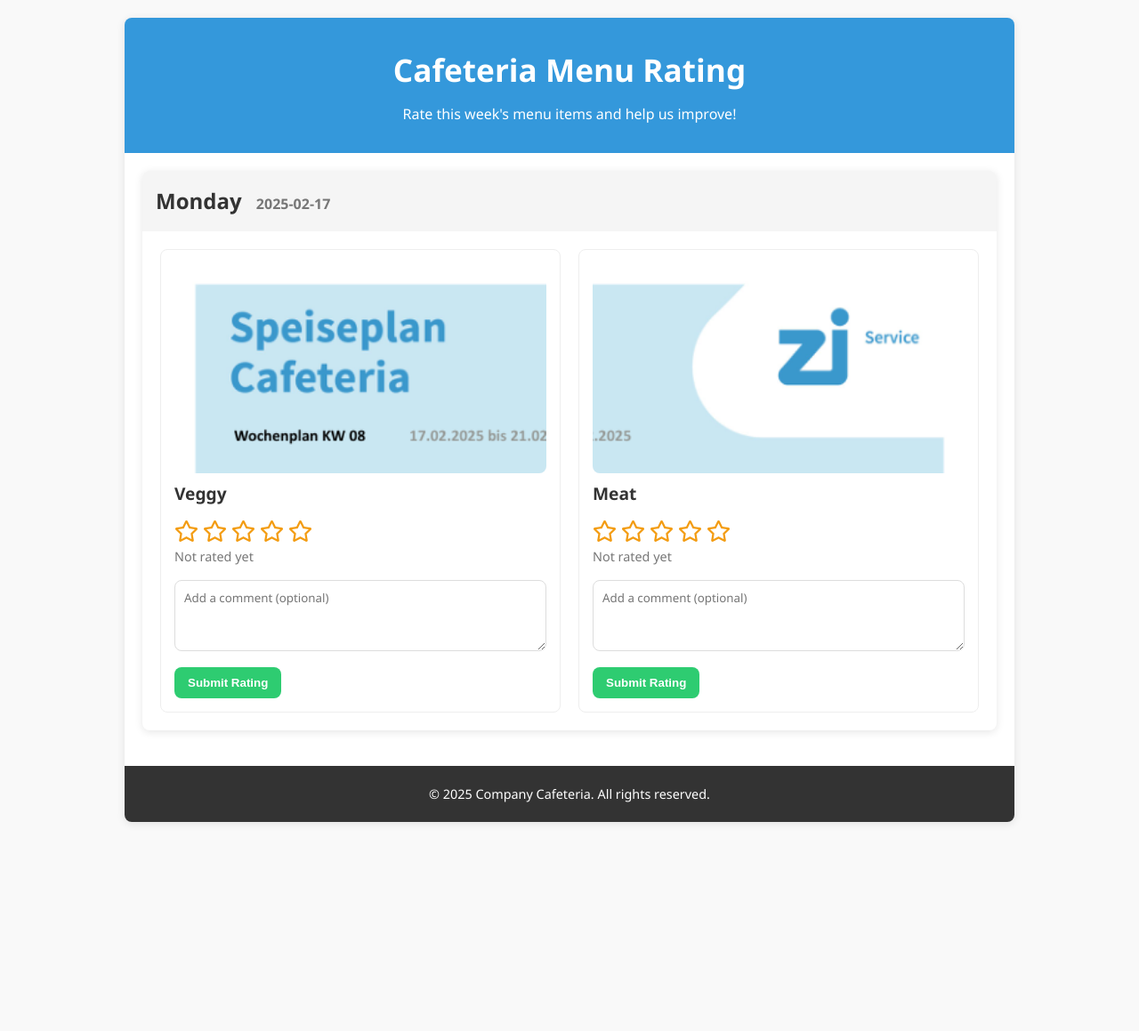
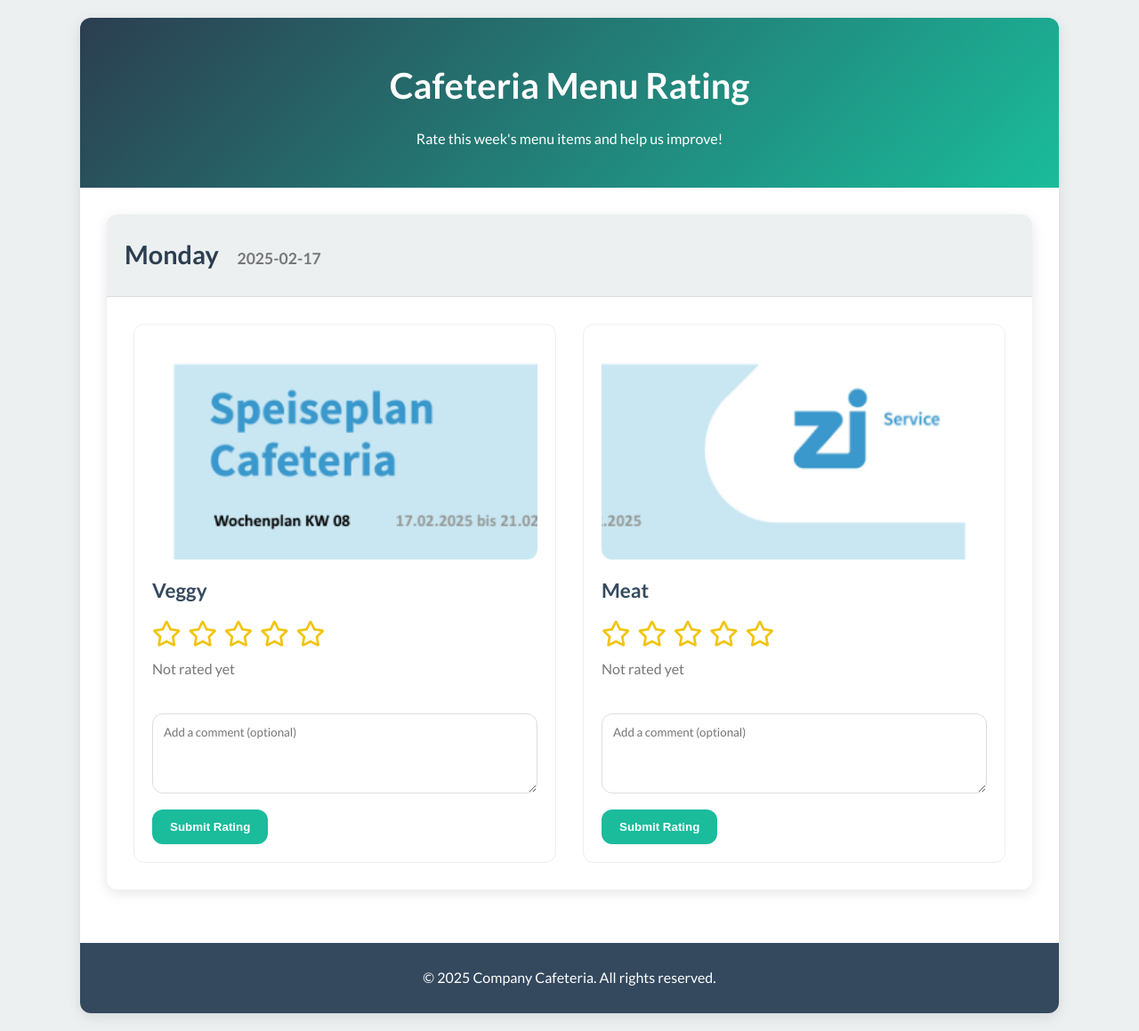
Before and after one commit to skjerns/ZI-Cafeteria-Feedback, a PHP site: page / in a window 1280 px wide. Shown: the whole page at 89% size. Before the commit the page ends 926 px from the top, so only its background shows below. Run offline with PHP 8.4, Linux system fonts and the light colour scheme.

Commit message:
Redesign the user interface for a more modern and beautiful look. This includes a new color scheme, improved typography, refined layout, and subtle animations.

```diff
--- a/css/style.css
+++ b/css/style.css
@@ -1,13 +1,16 @@
+/* Import Google Font */
+@import url('https://fonts.googleapis.com/css2?family=Lato:wght@400;700&display=swap');
+
 /* Base styles */
 :root {
-    --primary-color: #3498db;
-    --secondary-color: #2ecc71;
+    --primary-color: #2c3e50;
+    --secondary-color: #1abc9c;
     --accent-color: #e74c3c;
-    --light-gray: #f5f5f5;
-    --dark-gray: #333;
-    --text-color: #444;
-    --border-radius: 8px;
-    --box-shadow: 0 2px 10px rgba(0, 0, 0, 0.1);
+    --light-gray: #ecf0f1;
+    --dark-gray: #34495e;
+    --text-color: #34495e;
+    --border-radius: 12px;
+    --box-shadow: 0 4px 15px rgba(0, 0, 0, 0.1);
 }
 
 * {
@@ -17,15 +20,15 @@
 }
 
 body {
-    font-family: 'Segoe UI', Tahoma, Geneva, Verdana, sans-serif;
-    line-height: 1.6;
+    font-family: 'Lato', 'Segoe UI', Tahoma, Geneva, Verdana, sans-serif;
+    line-height: 1.8;
     color: var(--text-color);
-    background-color: #f9f9f9;
+    background-color: var(--light-gray);
     padding: 20px;
 }
 
 .container {
-    max-width: 1000px;
+    max-width: 1100px;
     margin: 0 auto;
     background-color: white;
     border-radius: var(--border-radius);
@@ -35,120 +38,130 @@ body {
 
 /* Header styles */
 header {
-    background-color: var(--primary-color);
+    background: linear-gradient(135deg, var(--primary-color), var(--secondary-color));
     color: white;
-    padding: 30px;
+    padding: 40px 30px;
     text-align: center;
 }
 
 header h1 {
     margin-bottom: 10px;
-    font-size: 2.2rem;
+    font-size: 2.5rem;
+    font-weight: 700;
 }
 
 /* Main content styles */
 main {
-    padding: 20px;
+    padding: 30px;
 }
 
 .menu-card {
     background-color: white;
     border-radius: var(--border-radius);
-    margin-bottom: 20px;
+    margin-bottom: 30px;
     box-shadow: var(--box-shadow);
     overflow: hidden;
-    transition: transform 0.3s ease;
+    transition: transform 0.3s ease, box-shadow 0.3s ease;
 }
 
 .menu-card:hover {
     transform: translateY(-5px);
+    box-shadow: 0 8px 25px rgba(0, 0, 0, 0.15);
 }
 
 .menu-card.future {
     opacity: 0.7;
+    filter: grayscale(50%);
 }
 
 .day-header {
     background-color: var(--light-gray);
-    padding: 15px;
+    padding: 20px;
     display: flex;
     justify-content: space-between;
     align-items: center;
+    border-bottom: 1px solid #ddd;
 }
 
 .day-header h2 {
-    font-size: 1.5rem;
-    color: var(--dark-gray);
+    font-size: 1.8rem;
+    color: var(--primary-color);
+    font-weight: 700;
 }
 
 .date {
-    font-size: 1rem;
+    font-size: 1.1rem;
     color: #777;
-    margin-left: 10px;
+    margin-left: 15px;
 }
 
 .future-tag {
-    background-color: #f39c12;
+    background-color: var(--accent-color);
     color: white;
-    padding: 5px 10px;
+    padding: 8px 15px;
     border-radius: 20px;
-    font-size: 0.8rem;
+    font-size: 0.9rem;
     font-weight: bold;
 }
 
 .menu-options {
-    padding: 20px;
+    padding: 30px;
     display: grid;
     grid-template-columns: repeat(auto-fit, minmax(300px, 1fr));
-    gap: 20px;
+    gap: 30px;
 }
 
 .menu-option {
-    padding: 15px;
+    padding: 20px;
     border: 1px solid #eee;
     border-radius: var(--border-radius);
-    transition: box-shadow 0.3s ease;
+    transition: box-shadow 0.3s ease, transform 0.3s ease;
+    display: flex;
+    flex-direction: column;
 }
 
 .menu-option:hover {
+    transform: translateY(-3px);
     box-shadow: 0 5px 15px rgba(0, 0, 0, 0.1);
 }
 
 .menu-option h3 {
+    margin-top: 15px;
     margin-bottom: 15px;
     color: var(--dark-gray);
-    font-size: 1.2rem;
+    font-size: 1.4rem;
+    font-weight: 700;
 }
 
 /* Rating styles */
 .rating-container {
     margin-bottom: 15px;
+    margin-top: auto; /* Pushes rating to the bottom */
 }
 
 .stars {
     display: flex;
-    margin-bottom: 5px;
+    margin-bottom: 10px;
 }
 
 .stars i {
     color: #ddd;
-    font-size: 1.5rem;
+    font-size: 1.8rem;
     cursor: pointer;
-    margin-right: 5px;
-    transition: color 0.2s ease;
+    margin-right: 8px;
+    transition: color 0.2s ease, transform 0.2s ease;
 }
 
 .stars i.fa-star {
-    color: #f39c12;
+    color: #f1c40f;
 }
 
-.stars i:hover,
-.stars i:hover ~ i {
-    color: #f39c12;
+.stars i:hover {
+    transform: scale(1.2);
 }
 
 .rating-status {
-    font-size: 0.9rem;
+    font-size: 1rem;
     color: #777;
 }
 
@@ -159,33 +172,45 @@ main {
 
 /* Comment styles */
 .comment-container {
-    margin-top: 15px;
+    margin-top: 20px;
 }
 
 textarea.comment {
     width: 100%;
-    padding: 10px;
+    padding: 12px;
     border: 1px solid #ddd;
     border-radius: var(--border-radius);
     resize: vertical;
-    min-height: 80px;
+    min-height: 90px;
     margin-bottom: 10px;
     font-family: inherit;
+    transition: border-color 0.3s ease;
+}
+
+textarea.comment:focus {
+    outline: none;
+    border-color: var(--secondary-color);
 }
 
 button.submit-rating {
     background-color: var(--secondary-color);
     color: white;
     border: none;
-    padding: 10px 15px;
+    padding: 12px 20px;
     border-radius: var(--border-radius);
     cursor: pointer;
     font-weight: bold;
-    transition: background-color 0.3s ease;
+    transition: background-color 0.3s ease, transform 0.2s ease;
 }
 
 button.submit-rating:hover {
-    background-color: #27ae60;
+    background-color: #16a085;
+    transform: translateY(-2px);
+}
+
+button.submit-rating:disabled {
+    background-color: #95a5a6;
+    cursor: not-allowed;
 }
 
 /* Footer styles */
@@ -193,22 +218,28 @@ footer {
     background-color: var(--dark-gray);
     color: white;
     text-align: center;
-    padding: 20px;
-    font-size: 0.9rem;
+    padding: 25px;
+    font-size: 1rem;
 }
 
 /* Responsive adjustments */
 @media (max-width: 768px) {
+    body {
+        padding: 0;
+    }
+
+    .container {
+        border-radius: 0;
+    }
+
     .menu-options {
         grid-template-columns: 1fr;
+        gap: 20px;
     }
 
     .day-header {
         flex-direction: column;
         align-items: flex-start;
-    }
-
-    .future-tag {
-        margin-top: 10px;
+        gap: 10px;
     }
 }
```
